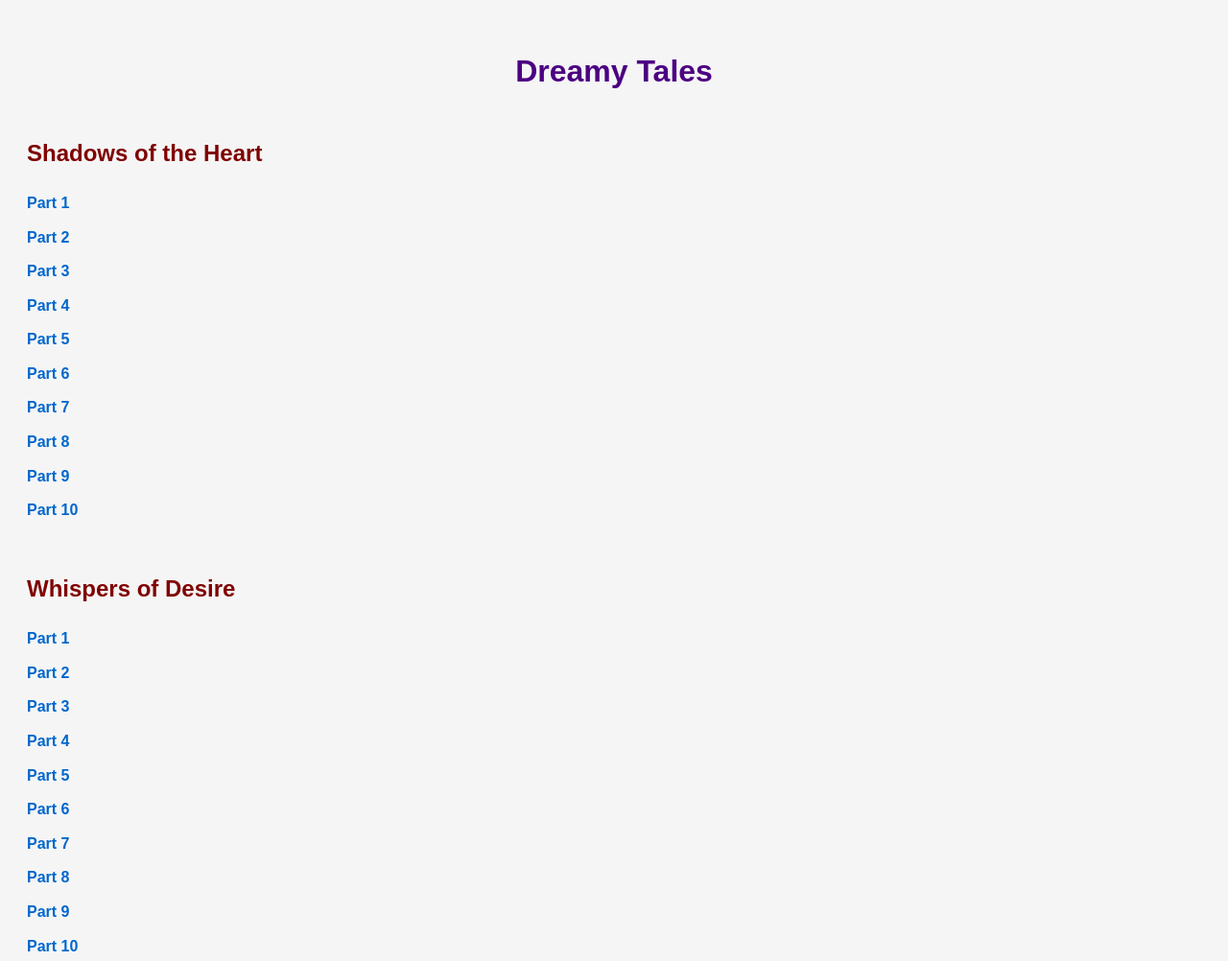
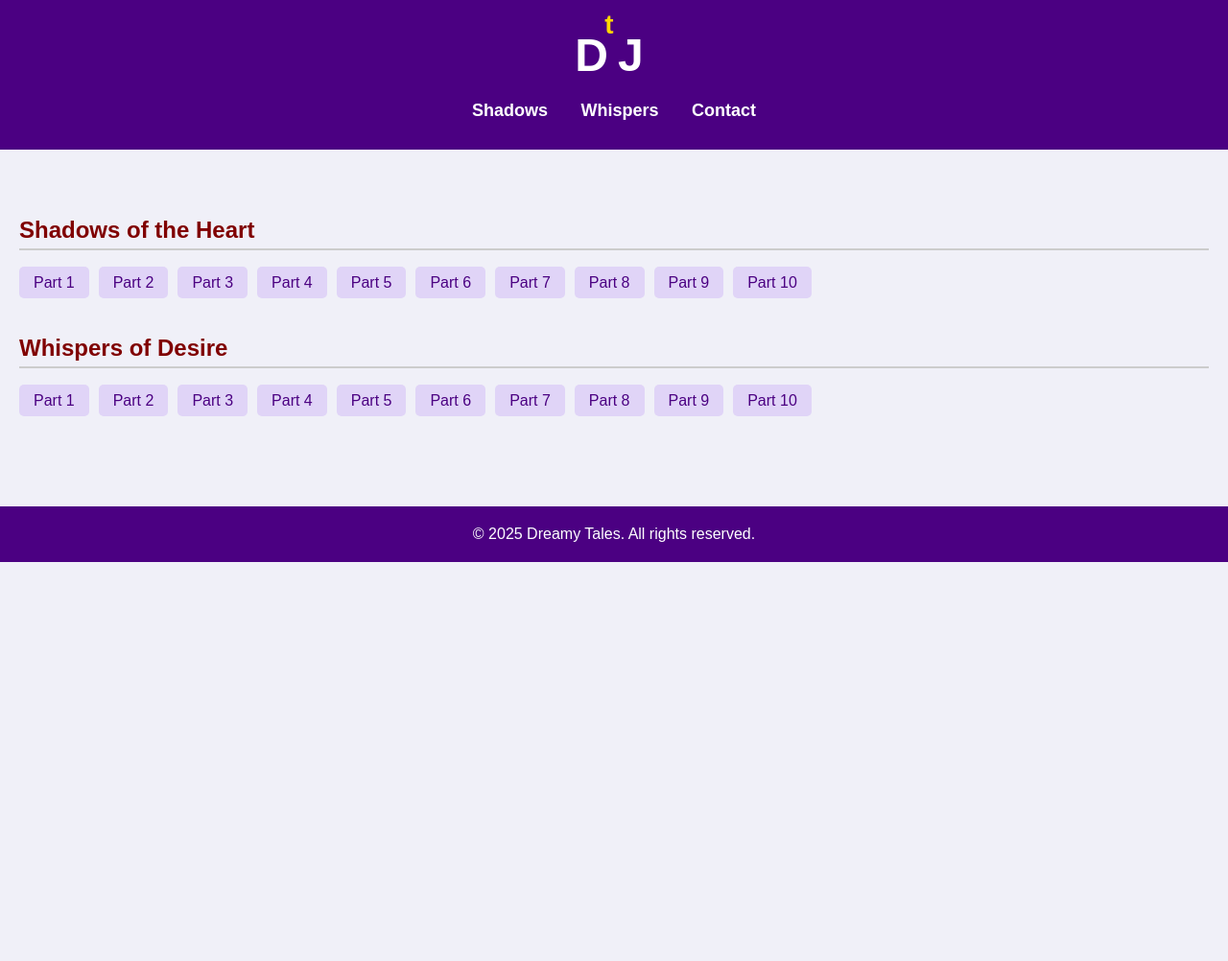
Before and after one commit to matthewnwaogwugwu-byte/Dreamy-tales, a plain HTML site: page dreamy-tales/index.html in a window 1280 px wide. Shown: the top 1002 px of the page at 96% size. After the commit the page ends 800 px from the top, so only its background shows below. Drawn offline with Linux system fonts and the light colour scheme.

Commit message:
Add logo to homepage

```diff
--- a/dreamy-tales/index.html
+++ b/dreamy-tales/index.html
@@ -7,44 +7,140 @@
     <style>
         body {
             font-family: Arial, sans-serif;
-            background-color: #f5f5f5;
+            background-color: #f0f0f8;
             color: #333;
-            padding: 20px;
-            line-height: 1.6;
+            margin: 0;
+            padding: 0;
         }
-        h1 {
-            color: #4B0082;
+
+        header {
+            background-color: #4B0082;
+            color: white;
+            padding: 30px 20px;
             text-align: center;
+            position: relative;
         }
+
+        /* Logo D t J */
+        .logo {
+            font-size: 48px;
+            font-weight: bold;
+            letter-spacing: 10px;
+            position: relative;
+            display: inline-block;
+        }
+
+        .logo span.t {
+            position: absolute;
+            top: -20px;
+            font-size: 28px;
+            left: 50%;
+            transform: translateX(-50%);
+            color: #FFD700;
+        }
+
+        nav {
+            margin-top: 20px;
+        }
+
+        nav a {
+            color: white;
+            text-decoration: none;
+            font-weight: bold;
+            margin: 0 15px;
+            font-size: 18px;
+        }
+
+        nav a:hover {
+            text-decoration: underline;
+        }
+
+        main {
+            padding: 30px 20px;
+        }
+
         h2 {
             color: #800000;
             margin-top: 40px;
+            border-bottom: 2px solid #ccc;
+            padding-bottom: 5px;
         }
+
         ul {
-            list-style-type: none;
+            list-style: none;
             padding-left: 0;
+            display: flex;
+            flex-wrap: wrap;
+            gap: 10px;
         }
-        li {
-            margin: 10px 0;
+
+        ul li {
+            margin: 5px 0;
         }
-        a {
+
+        ul li a {
+            color: #4B0082;
             text-decoration: none;
-            color: #0066cc;
-            font-weight: bold;
+            background-color: #e0d4f7;
+            padding: 8px 15px;
+            border-radius: 5px;
+            transition: all 0.3s ease;
         }
-        a:hover {
-            text-decoration: underline;
+
+        ul li a:hover {
+            background-color: #d1b3f0;
         }
-        .section {
-            margin-bottom: 50px;
+
+        footer {
+            background-color: #4B0082;
+            color: white;
+            padding: 20px;
+            text-align: center;
+            margin-top: 50px;
+        }
+
+        @media(max-width:600px){
+            .logo {
+                font-size: 36px;
+                letter-spacing: 5px;
+            }
+
+            .logo span.t {
+                font-size: 20px;
+                top: -15px;
+            }
+
+            nav a {
+                display: block;
+                margin: 5px 0;
+            }
+
+            ul {
+                flex-direction: column;
+            }
+
+            ul li a {
+                width: 100%;
+                text-align: center;
+            }
         }
     </style>
 </head>
 <body>
 
-    <h1>Dreamy Tales</h1>
+    <header>
+        <div class="logo">
+            D<span class="t">t</span>J
+        </div>
+        <nav>
+            <a href="#shadows">Shadows</a>
+            <a href="#whispers">Whispers</a>
+            <a href="contact.html">Contact</a>
+        </nav>
+    </header>
 
-    <div class="section">
+    <main>
+        <section id="shadows">
             <h2>Shadows of the Heart</h2>
             <ul>
                 <li><a href="shadows_part1.html">Part 1</a></li>
@@ -58,9 +154,9 @@
                 <li><a href="shadows_part9.html">Part 9</a></li>
                 <li><a href="shadows_part10.html">Part 10</a></li>
             </ul>
-    </div>
+        </section>
 
-    <div class="section">
+        <section id="whispers">
             <h2>Whispers of Desire</h2>
             <ul>
                 <li><a href="whispers_part1.html">Part 1</a></li>
@@ -74,14 +170,12 @@
                 <li><a href="whispers_part9.html">Part 9</a></li>
                 <li><a href="whispers_part10.html">Part 10</a></li>
             </ul>
-    </div>
+        </section>
+    </main>
 
-    <div class="section">
-        <h2>Other Pages</h2>
-        <ul>
-            <li><a href="contact.html">Contact</a></li>
-        </ul>
-    </div>
+    <footer>
+        &copy; 2025 Dreamy Tales. All rights reserved.
+    </footer>
 
 </body>
 </html>
```
Lines whose indentation alone changed are shown as unchanged.
